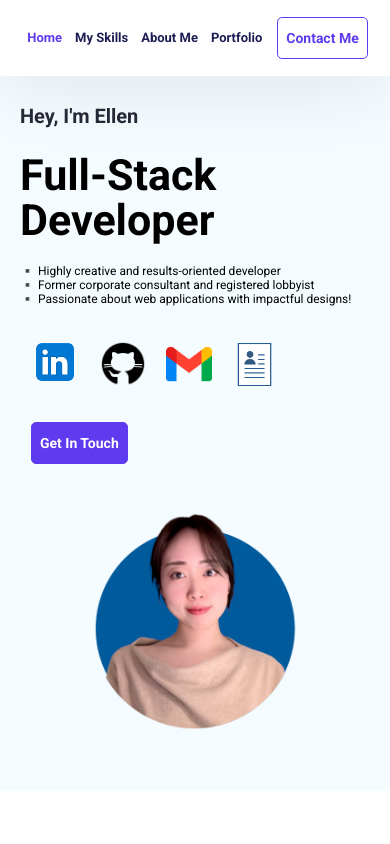
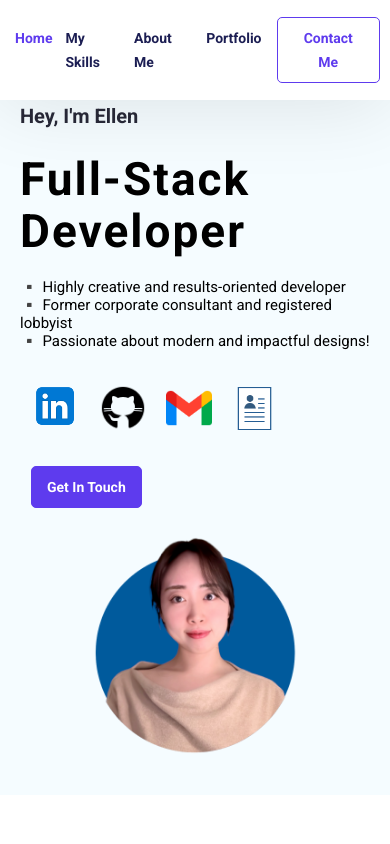
Before and after one commit to ellen3128/portfolio_updated, a React (Create React App) app: page / in a window 390 px wide. Shown: the top 844 px of the page. Built offline with nearby package versions, Linux system fonts and the light colour scheme.

Commit message:
modifies overall ui styling and fonts

```diff
--- a/src/App.css
+++ b/src/App.css
@@ -215,7 +215,7 @@ h3 {
     font-size: 14px;
   }
   .navbar--content {
-    font-size: 13px;
+    font-size: 14px;
   }
 }
 
@@ -299,14 +299,15 @@ p.hero--section-description {
   }
 
   h1 {
-    font-size: 43px;
-    line-height: 45px;
+    font-size: 46px;
+    line-height: 52px;
+    letter-spacing: 2px;
   }
   .hero--section--content {
     padding-top: 50px;
   }
   p.hero--section-description {
-    font-size: 12px;
+    font-size: 14px;
   }
   .contact--link--icons {
     width: 100%;
@@ -323,11 +324,11 @@ p.hero--section-description {
     height: 25px;
   }
   .btn {
-    padding: 8px;
+    padding: 8px 15px;
   }
 
   .hero--section--img img {
-    margin: 0 auto;
+    margin: -20px auto;
     width: 70%;
   }
 }
@@ -578,6 +579,10 @@ p.hero--section-description {
   .about--section--img {
     display: none;
   }
+
+  p.hero--section-description {
+    font-size: 15px;
+  }
 }
 
 /* portfolio */
@@ -704,7 +709,7 @@ p.hero--section-description {
   .btn-github {
     padding: 10px;
     font-size: 13px;
-    margin-top: 100px;
+    margin-top: 50px;
     width: 110px;
   }
   .portfolio--section--container {
--- a/src/Pages/Home/HeroSection.jsx
+++ b/src/Pages/Home/HeroSection.jsx
@@ -21,7 +21,7 @@ export default function HeroSection() {
             <br />
             ▪️ Former corporate consultant and registered lobbyist
             <br />
-            ▪️ Passionate about web applications with impactful designs!
+            ▪️ Passionate about modern and impactful designs!
           </p>
 
           <div className="contact--link--icons">
```
